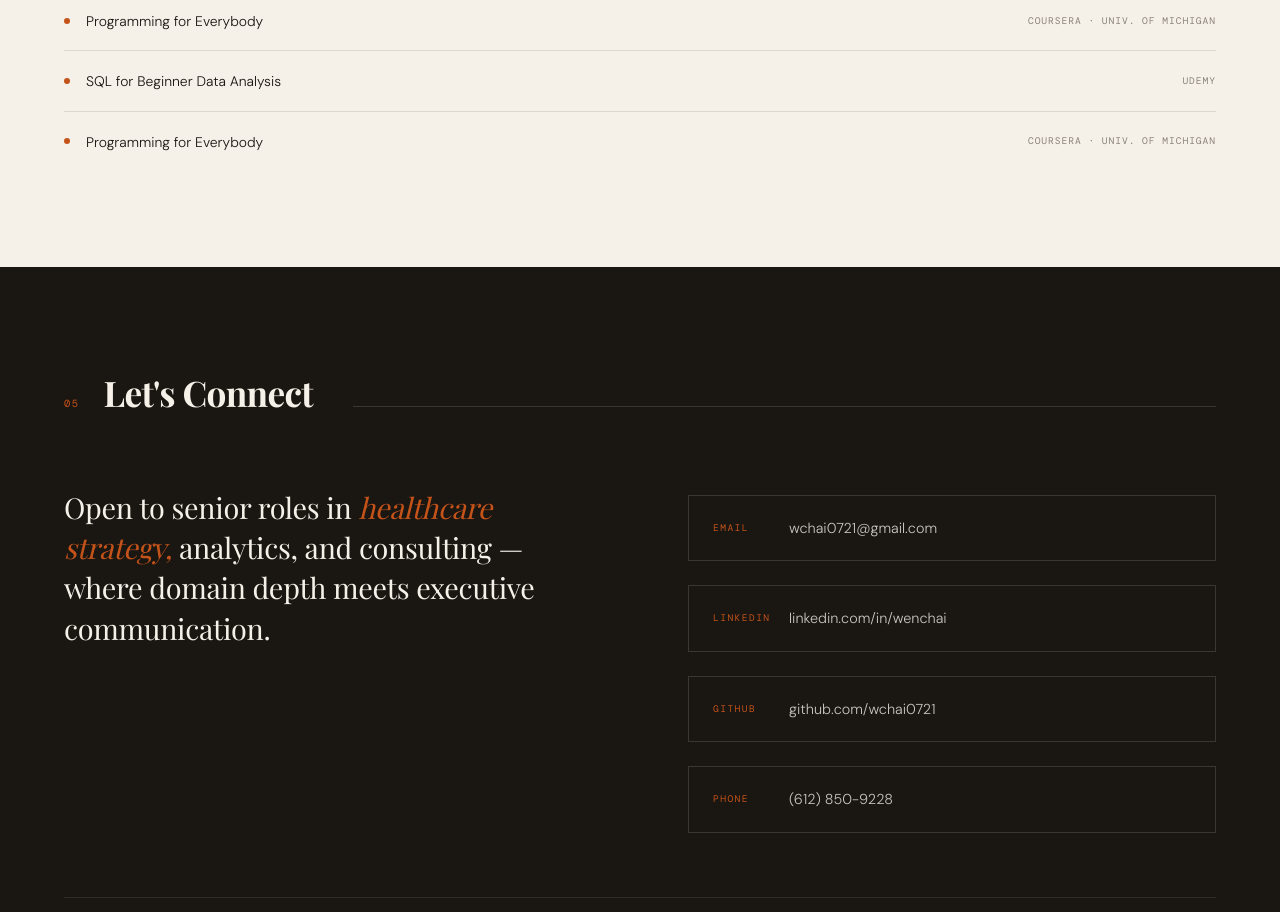
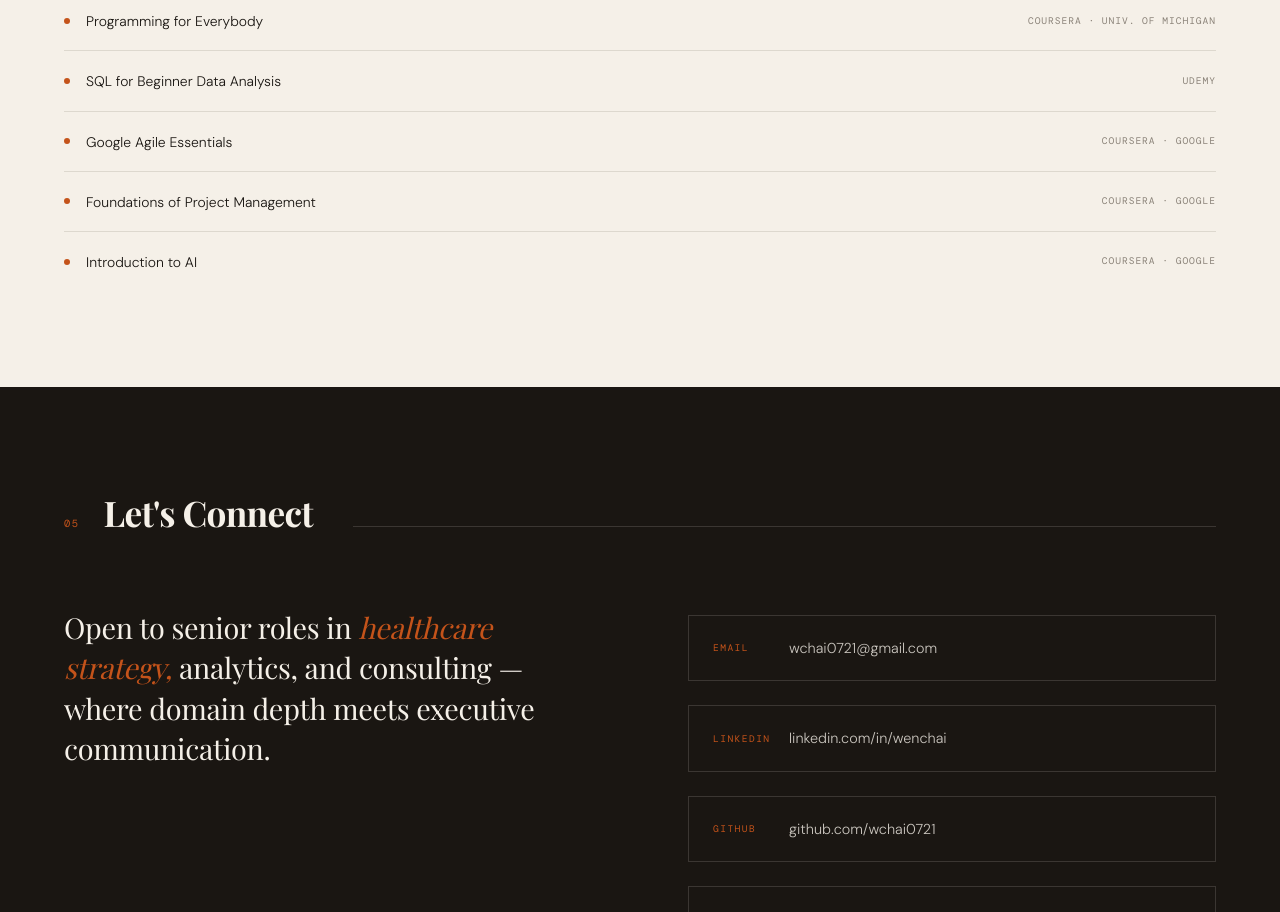
Before and after one commit to wchai0721/wenchai, a plain HTML site: page index.html in a window 1280 px wide. Shown: the part 6340-7252 px from the top of the page. Drawn offline with nearby package versions, Linux system fonts and the light colour scheme; a web font is replaced by a local one.

Commit message:
Update certification links and providers in index.html

```diff
--- a/index.html
+++ b/index.html
@@ -1156,10 +1156,24 @@
     </div>
     <div class="cert-row">
       <div class="cert-dot"></div>
-      <a class="cert-link" href="https://coursera.org/share/c8fc2695991231056b55efb7a8f936c8" target="_blank">
-        <span class="cert-name">Programming for Everybody</span>
+      <a class="cert-link" href="https://www.credly.com/badges/717257c4-9ea6-4ffd-a21a-02c2f33190a9/linked_in_profile" target="_blank">
+        <span class="cert-name">Google Agile Essentials</span>
       </a>
-      <span class="cert-provider">Coursera · Univ. of Michigan</span>
+      <span class="cert-provider">Coursera · Google</span>
+    </div>
+    <div class="cert-row">
+      <div class="cert-dot"></div>
+      <a class="cert-link" href="https://www.coursera.org/account/accomplishments/verify/093HLWHB2JKH" target="_blank">
+        <span class="cert-name">Foundations of Project Management</span>
+      </a>
+      <span class="cert-provider">Coursera · Google</span>
+    </div>
+<div class="cert-row">
+      <div class="cert-dot"></div>
+      <a class="cert-link" href="https://www.coursera.org/account/accomplishments/verify/TNSEAOGOAZN4" target="_blank">
+        <span class="cert-name">Introduction to AI</span>
+      </a>
+      <span class="cert-provider">Coursera · Google</span>
     </div>
   </div>
 </section>
```
